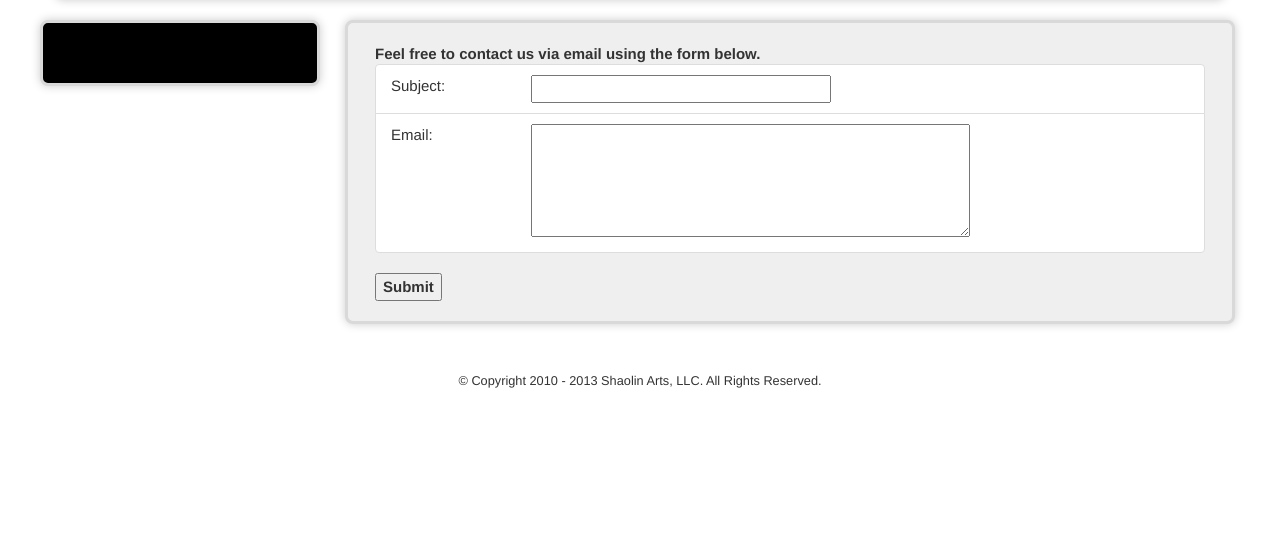
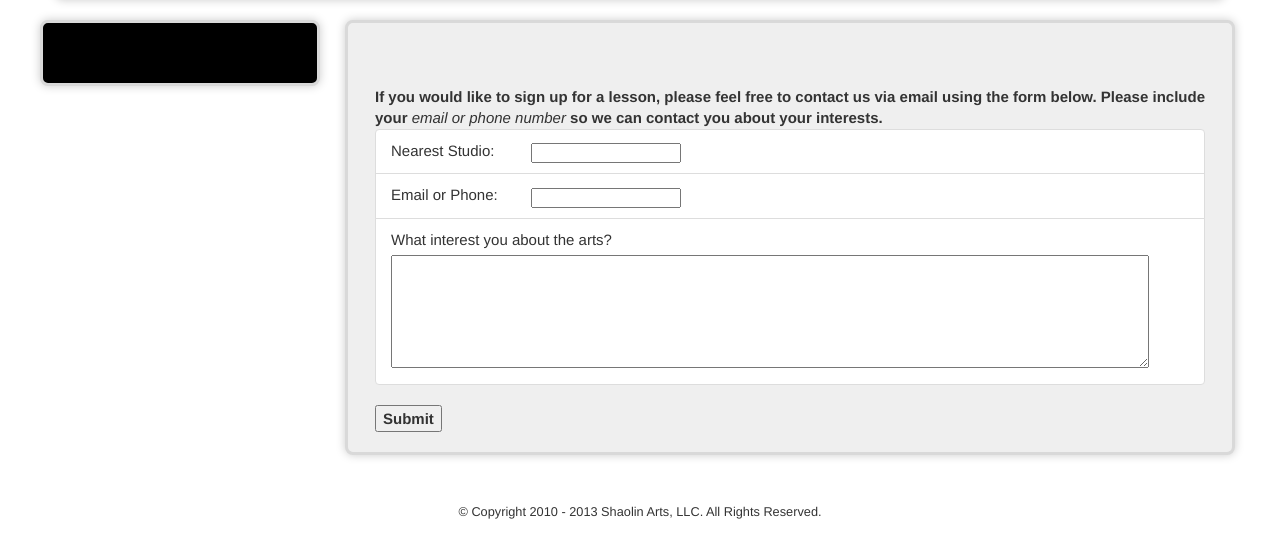
Before and after one commit to sigung/main-website, a CakePHP app: the page made by app/View/Pages/contact_us.ctp in a window 1280 px wide. Shown: the part 191-749 px from the top of the page. Run offline with PHP 8.4 and a stand-in for CakePHP, Linux system fonts and the light colour scheme; the template is opened without the code that fills it, so the values that code supplies are empty; form fields are guessed from the names that the template uses; some libraries are stand-ins or nearby versions.

Commit message:
Contact Us update

```diff
--- a/app/Controller/AppController.php
+++ b/app/Controller/AppController.php
@@ -212,7 +212,10 @@ class AppController extends Controller {
         }
 
         //Typical mail data
-        $mail->AddAddress($to);
+        foreach($to as $email)
+        {
+           $mail->AddAddress($email);
+        }
         $mail->SetFrom($emailPassThroughAddress, $emailPassThroughFrom);
         $mail->Subject = $subject;
         $mail->Body = $body;
--- a/app/Controller/PagesController.php
+++ b/app/Controller/PagesController.php
@@ -7,7 +7,7 @@ class PagesController extends AppController {
  *
  * @var array
  */
-	public $uses = array('Contact', 'ContentForPage');
+	public $uses = array('Contact', 'ContentForPage', 'Studio');
 
     function beforeFilter() {
         parent::beforeFilter();
@@ -32,6 +32,10 @@ class PagesController extends AppController {
 		if (!empty($path[$count - 1])) {
 			$title_for_layout = Inflector::humanize($path[$count - 1]);
 		}
+		if ($page == 'contact_us') {
+		    $studioData = $this->Studio->find('list', array('fields' => array('email', 'name'), 'order'=>'id ASC'));
+            $this->set('studios', $studioData);
+        }
         $pageContent = $this->ContentForPage->find('first', array('conditions'=>array('name'=>$path[0])));
         $this->set('pageContent', $pageContent['ContentForPage']['content']);
         $this->set('pageContentAside', $pageContent['ContentForPage']['contentAside']);
--- a/app/View/Pages/contact_us.ctp
+++ b/app/View/Pages/contact_us.ctp
@@ -1,13 +1,20 @@
-Feel free to contact us via email using the form below.
+<br>
+<br>
+If you would like to sign up for a lesson, please feel free to contact us via email using the form below.  Please include your <i>email or phone number</i> so we can contact you about your interests.
+<br>
 <?php echo $this->Form->create('Contact', array('url' => '/students/sendContactMessage', 'type' => 'file')); ?>
 <ul class="list-group">
     <li class="input-group list-group-item">
-        <label style="display: block; float: left; width: 140px;">Subject:</label>
-        <?php echo $this->Form->input('subject', array('label'=>'', 'style'=>'width:300px')); ?>
+        <label style="display: block; float: left; width: 140px;">Nearest Studio:</label>
+        <?php echo $this->Form->input('studio', array('empty'=>'Choose Studio', 'options' => $studios, 'label'=>'', 'style'=>'font-size:8px; min-width:150px; height:20px;')); ?>
     </li>
     <li class="input-group list-group-item">
-        <label style="display: block; float: left; width: 140px;">Email:</label>
-        <?php echo $this->Form->textarea('body', array('label'=>'', 'cols'=>'50', 'rows'=>5)); ?>
+        <label style="display: block; float: left; width: 140px;">Email or Phone:</label>
+        <?php echo $this->Form->input('contact_info', array('label'=>'', 'style'=>'font-size:8px;  min-width:150px; height:20px;')); ?>
+    </li>
+    <li class="input-group list-group-item">
+        <label style="display: block; width:100%;">What interest you about the arts?</label>
+        <?php echo $this->Form->textarea('body', array('label'=>'', 'style'=>'width:95%;', 'rows'=>5)); ?>
     </li>
 </ul>
 <?php echo $this->Form->end(__('Submit')); ?>
```
Also changed, not shown: app/Controller/StudentsController.php (+15 -5 lines).
